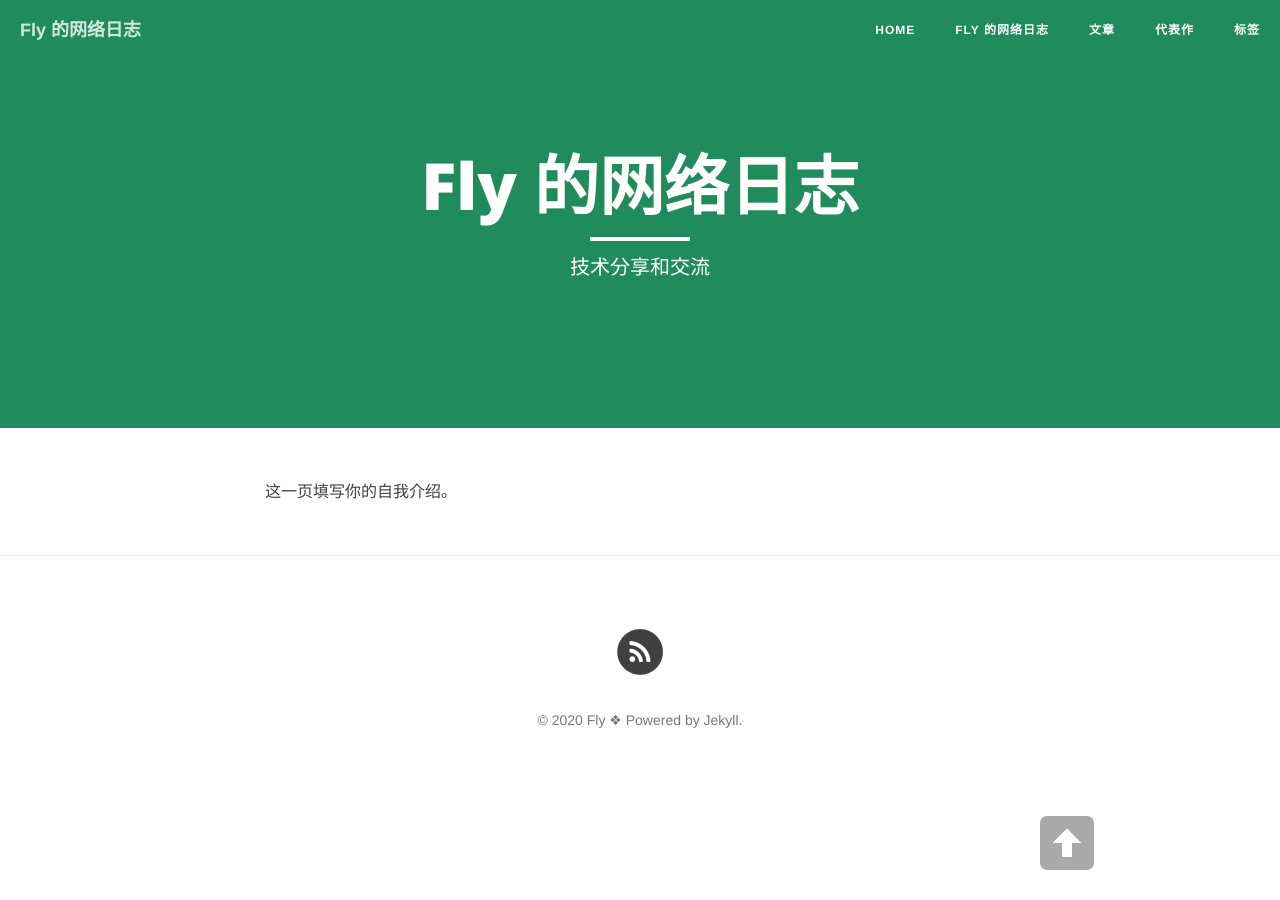
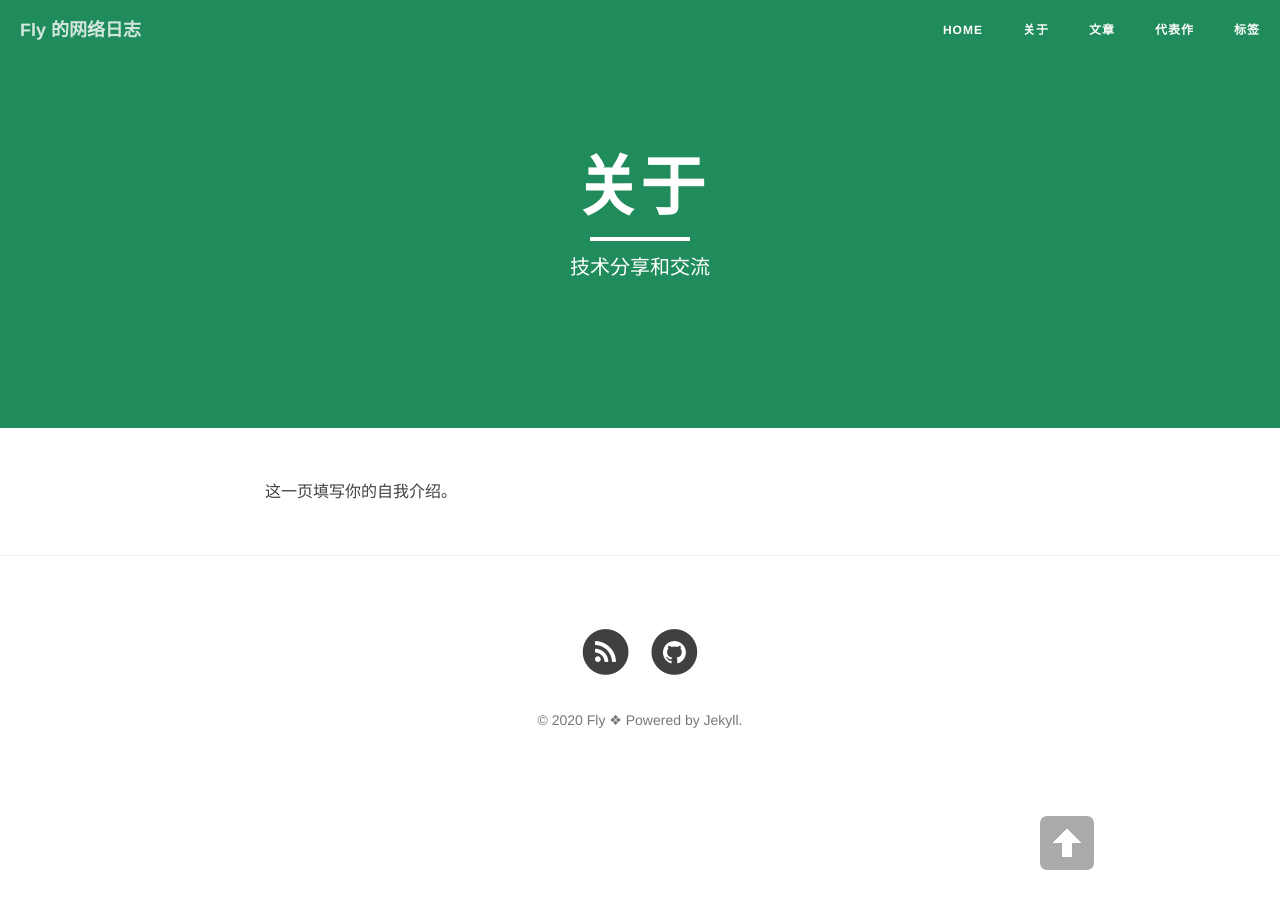
Before and after one commit to inpure/inpure.github.io, a Jekyll site: the page built from about.md, in a window 1280 px wide. Built offline with Jekyll 4.4.1, drawn with Linux system fonts in a browser that asks for light colours; nearby versions of some CDN libraries.

Commit message:
自定义修改

```diff
--- a/_config.yml
+++ b/_config.yml
@@ -18,7 +18,7 @@ favicon: img/favicon.png # 浏览器地址栏小图标，可自定义更改
 
 douban_username:  # 你的豆瓣id
 twitter_username:
-github_username:
+github_username: inpure
 facebook_username:
 weibo_username:
 zhihu_username:
--- a/about.md
+++ b/about.md
@@ -1,6 +1,6 @@
 ---
 layout: page
-title: "Fly 的网络日志"
+title: "关于"
 description: "技术分享和交流 "
 header-img: "img/green.jpg"
 ---
```
